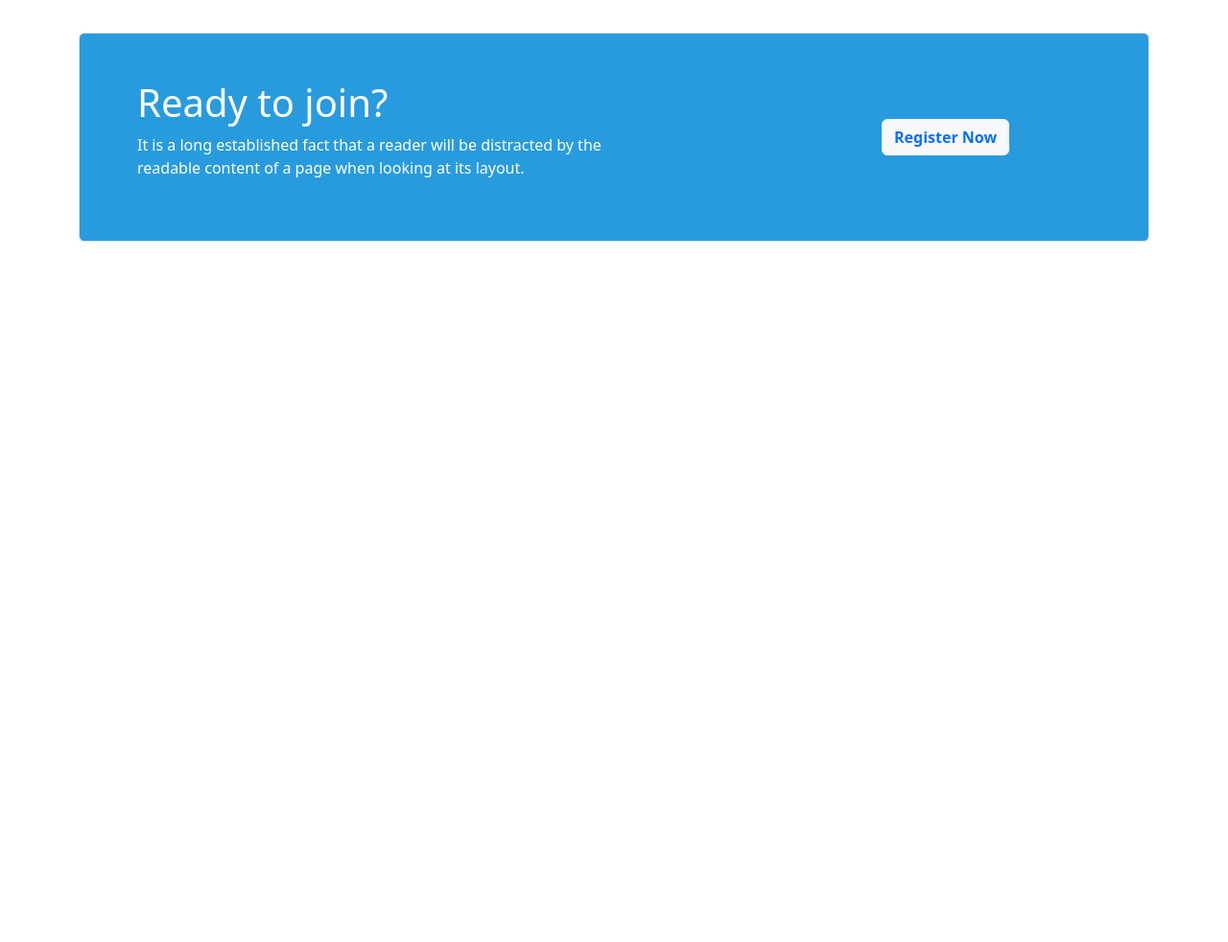
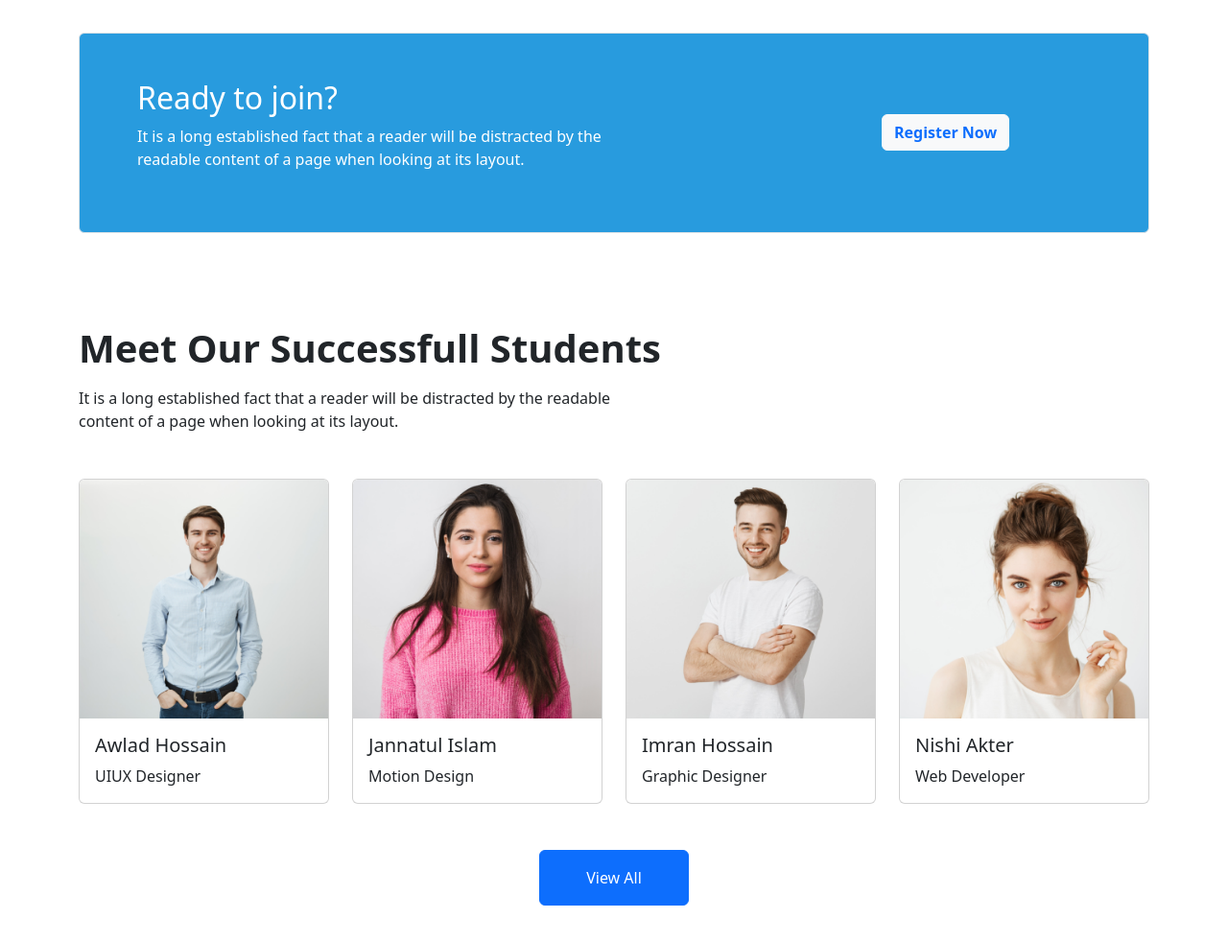
Before and after one commit to Joya322/E-Learning, a plain HTML site: page index.html in a window 1280 px wide. Shown: the part 2387-3369 px from the top of the page at 96% size. Before the commit the page ends 2687 px from the top, so only its background shows below. Drawn offline with nearby package versions, Linux system fonts and the light colour scheme.

Commit message:
successful students added

```diff
--- a/index.html
+++ b/index.html
@@ -450,14 +450,14 @@
         <!-- elearning institute section ended -->
 
         <!-- registration section started -->
-        <section id="registration" class="my-5">
+        <section id="registration" class="py-5">
           <div class="container">
             <div
               class="row bgSkyBlue d-flex align-items-center p-5 border border-1 rounded-2"
               style="max-height: 300px"
             >
               <div class="col-12 col-lg-6 text-white text-center text-lg-start">
-                <h1>Ready to join?</h1>
+                <h2>Ready to join?</h2>
                 <p>
                   It is a long established fact that a reader will be distracted
                   by the readable content of a page when looking at its layout.
@@ -679,6 +679,93 @@
           </div>
         </section>
         <!-- registration section ended -->
+
+        <!-- successfull students section started -->
+        <section id="successfullStudent" class="py-5">
+          <!-- successfull students description started -->
+          <div class="text-center text-md-start mb-5">
+            <h1 class="fw-bold mb-3">Meet Our Successfull Students</h1>
+            <p class="w-50 mx-auto mx-md-0">
+              It is a long established fact that a reader will be distracted by
+              the readable content of a page when looking at its layout.
+            </p>
+          </div>
+          <!-- successfull students description ended -->
+
+          <!-- successfull students details started -->
+          <div class="row row-cols-1 row-cols-md-2 g-4 mb-5">
+            <!-- student 1 started -->
+            <div class="col-12 col-md-6 col-lg-3">
+              <div class="card h-100">
+                <img
+                  src="./images/student/student-1.png"
+                  class="card-img-top"
+                  alt="student-1"
+                />
+                <div class="card-body">
+                  <h5 class="card-title">Awlad Hossain</h5>
+                  <p class="card-text">UIUX Designer</p>
+                </div>
+              </div>
+            </div>
+            <!-- student 1 ended -->
+
+            <!-- student 2 started -->
+            <div class="col-12 col-md-6 col-lg-3">
+              <div class="card h-100">
+                <img
+                  src="./images/student/student-2.png"
+                  class="card-img-top"
+                  alt="student-2"
+                />
+                <div class="card-body">
+                  <h5 class="card-title">Jannatul Islam</h5>
+                  <p class="card-text">Motion Design</p>
+                </div>
+              </div>
+            </div>
+            <!-- student 2 ended -->
+
+            <!-- student 3 ended -->
+            <div class="col-12 col-md-6 col-lg-3">
+              <div class="card h-100">
+                <img
+                  src="./images/student/student-3.png"
+                  class="card-img-top"
+                  alt="student-3"
+                />
+                <div class="card-body">
+                  <h5 class="card-title">Imran Hossain</h5>
+                  <p class="card-text">Graphic Designer</p>
+                </div>
+              </div>
+            </div>
+            <!-- student 3 ended -->
+
+            <!-- student 4 started -->
+            <div class="col-12 col-md-6 col-lg-3">
+              <div class="card h-100">
+                <img
+                  src="./images/student/student-4.png"
+                  class="card-img-top"
+                  alt="student-4"
+                />
+                <div class="card-body">
+                  <h5 class="card-title">Nishi Akter</h5>
+                  <p class="card-text">Web Developer</p>
+                </div>
+              </div>
+            </div>
+            <!-- student 4 ended -->
+          </div>
+          <!-- view all button started -->
+          <div class="text-center my-3">
+            <a href="#" class="btn btn-primary px-5 py-3">View All</a>
+          </div>
+          <!-- view all button ended -->
+          <!-- successfull students details ended -->
+        </section>
+        <!-- successfull students section ended -->
       </div>
     </main>
     <!-- main ended -->
```
